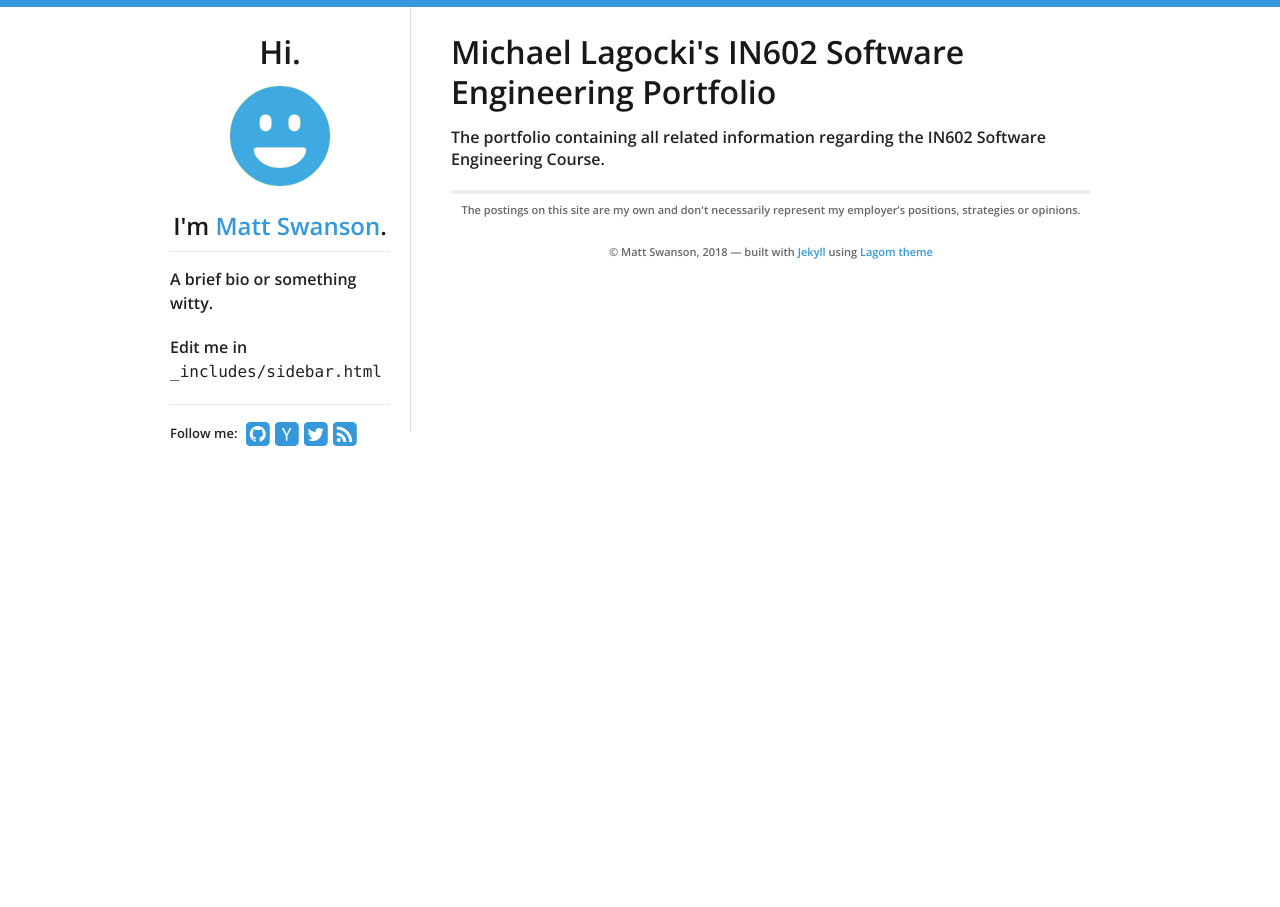
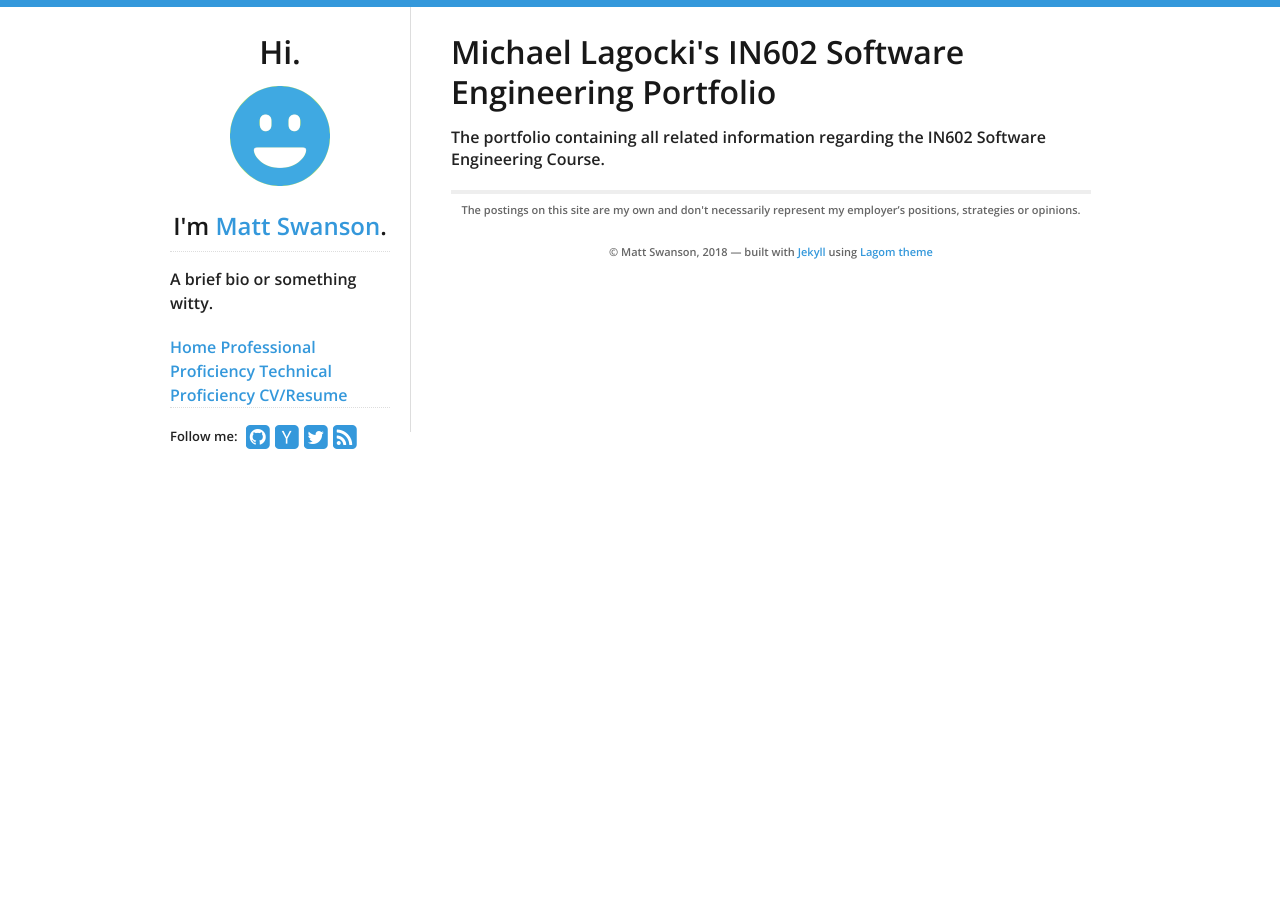
Before and after one commit to kammorne/lagoma1, a Jekyll site: the page built from index.html, in a window 1280 px wide. Built offline with Jekyll 4.4.1, drawn with Linux system fonts in a browser that asks for light colours.

Commit message:
Update sidebar.html

```diff
--- a/_includes/sidebar.html
+++ b/_includes/sidebar.html
@@ -10,9 +10,10 @@
   <h2>I'm <a href="/">{{ site.data.theme.name }}</a>.</h2>
   <div id="bio">
     <p>A brief bio or something witty.</p>
-    <p>
-      Edit me in <code>_includes/sidebar.html</code>
-    </p>
+    <a href="/lagoma1/" class="btn">Home</a>
+      <a href="/lagoma1/professional" class="btn">Professional Proficiency</a>
+      <a href="/lagoma1/technical" class="btn">Technical Proficiency</a>
+      <a href="/lagoma1/cv" class="btn">CV/Resume</a>
   </div>
   <div id="social">
     {% include social.html %}
```
